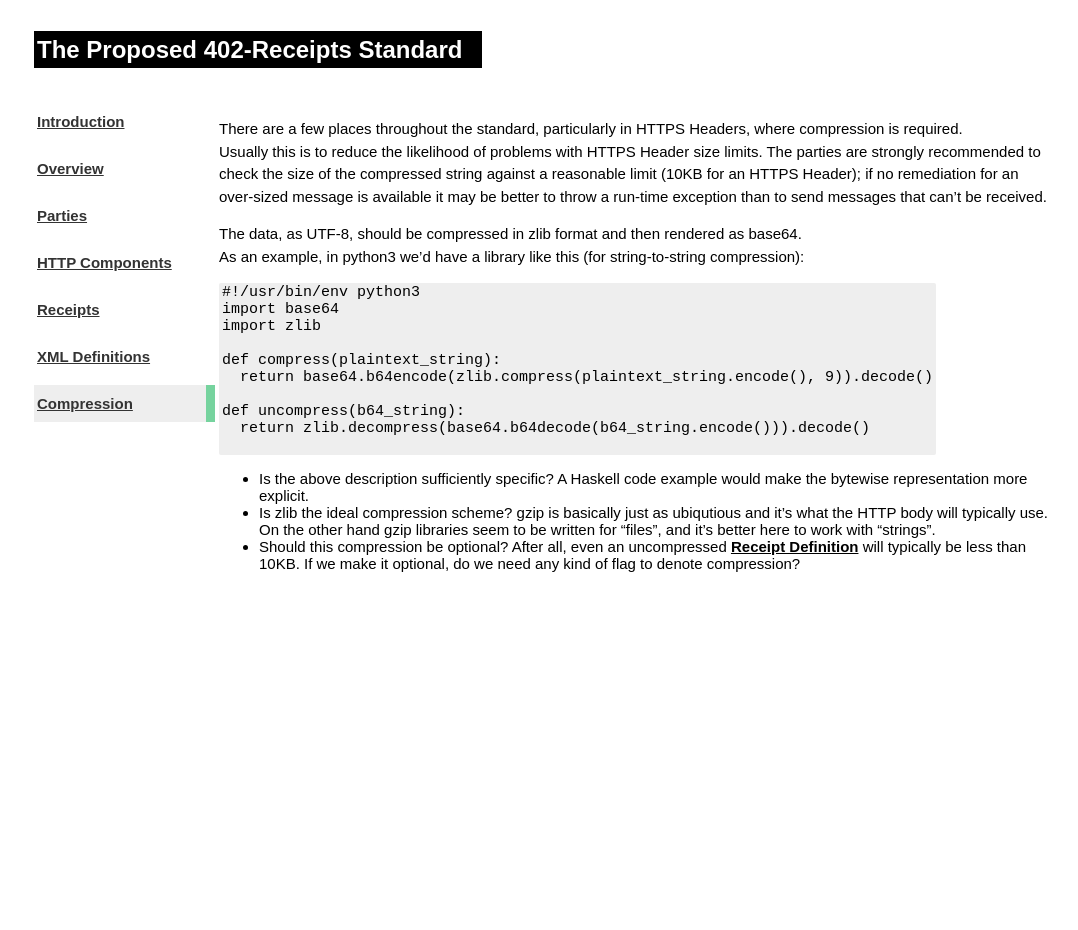
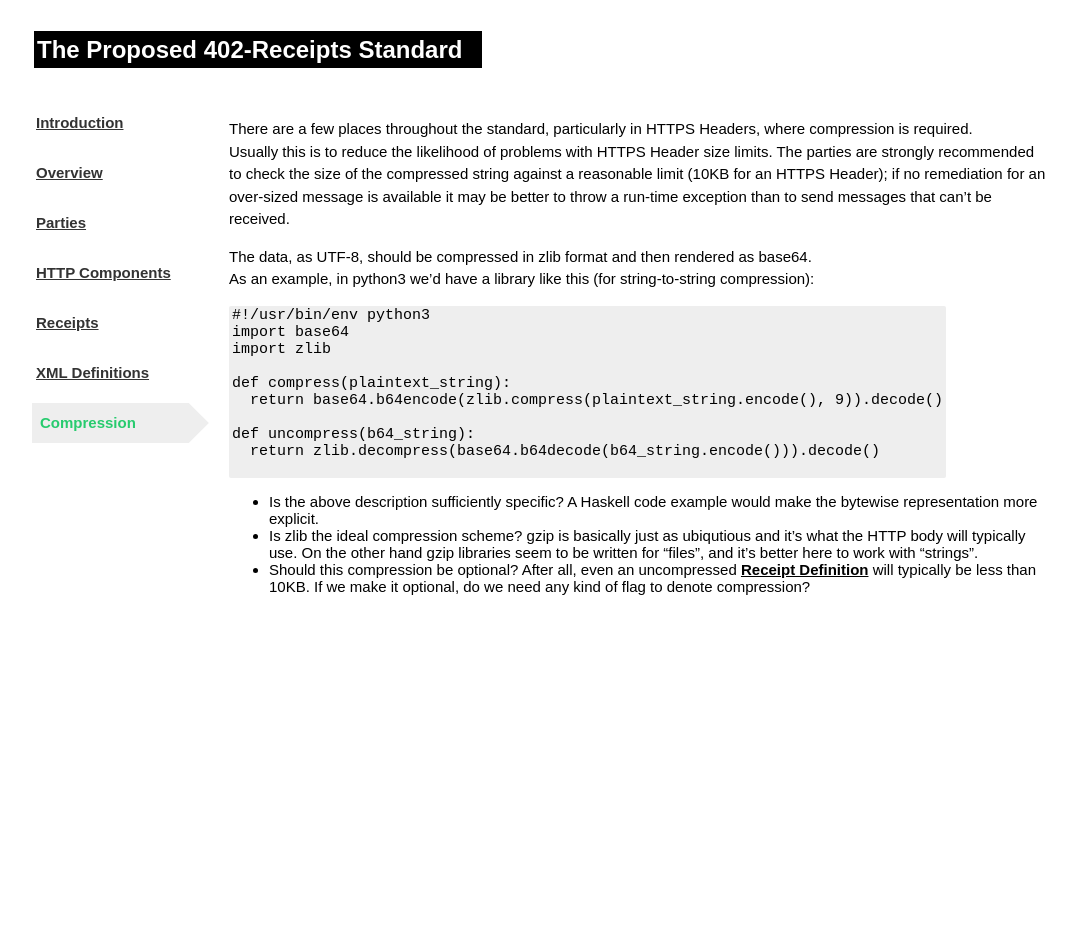
Before and after one commit to erikpukinskis/direct-monetization-static, a Jekyll site: the page built from _proposal/07_compression.markdown, in a window 1280 px wide. Shown: the whole page, without its empty margins (98-1176 px from the left). Built offline with Jekyll 4.4.1, drawn with Linux system fonts in a browser that asks for light colours; before the commit the page ends 907 px from its top, so only the background shows below that.

Commit message:
arrow nav style

```diff
--- a/_sass/master.scss
+++ b/_sass/master.scss
@@ -38,7 +38,8 @@ article {
 }
 
 nav {
-  margin-right: 20px;
+  margin-right: 30px;
+
   .nav_item {
     min-width: 11em;
     max-width: 11em;
@@ -48,13 +49,33 @@ nav {
   }
   a {
     display: inline-block;
-    padding: 10px 20px 10px 3px;
     width: 90%;
+    line-height: 40px;
+    padding-left: 2px;
+    -webkit-font-smoothing: antialiased;
   }
   .selected a {
+    margin-left: -2px;
     background: $light-color;
-    border-right: 0.65em solid $glossary-color;
     margin-right: -0.65em;
+    position: relative;
+    color: #27cb6e;
+    text-decoration: none;
+    padding-left: 8px;
+
+    &:after {
+      z-index: -1;
+      display: block;
+      position: absolute;
+      right: -14px;
+      top: 6px;
+      transform: rotate(45deg);
+      vertical-align: middle;
+      content: "";
+      background: $light-color;
+      width: 28px;
+      height: 28px;
+    }
   }
 }
 
```
